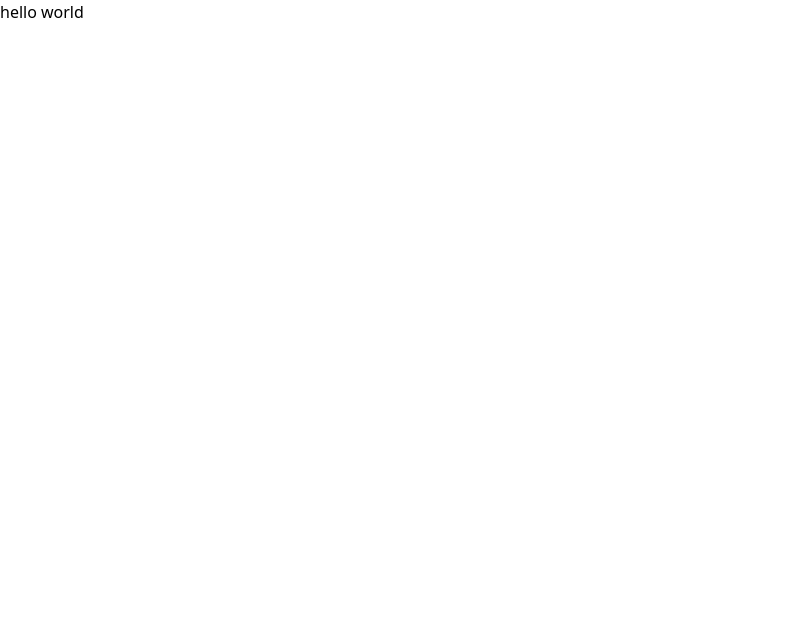
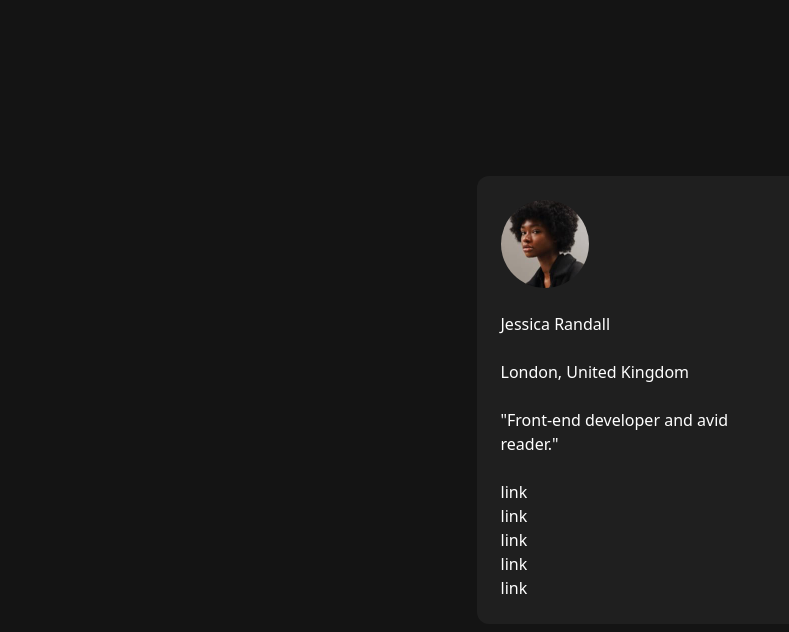
Before and after one commit to JasonY199/social-links-profile, a Next.js app: page / in a window 1280 px wide. Shown: the top 632 px of the page, without its empty margins (0-789 px from the left). Built offline with nearby package versions, Linux system fonts and the light colour scheme.

Commit message:
add page content and rough structure

```diff
--- a/app/layout.tsx
+++ b/app/layout.tsx
@@ -20,7 +20,9 @@ export default function RootLayout({
 }>) {
   return (
     <html lang="en">
-      <body className={`${inter.variable} antialiased`}>{children}</body>
+      <body className={`${inter.variable} antialiased bg-grey-900`}>
+        {children}
+      </body>
     </html>
   );
 }
--- a/app/page.tsx
+++ b/app/page.tsx
@@ -1,5 +1,27 @@
 import Image from "next/image";
 
 export default function Home() {
-  return <h1>hello world</h1>;
+  return (
+    <main className="flex items-center justify-center min-h-screen p-6">
+      <article className="flex flex-col gap-6 rounded-xl bg-grey-800 p-6 text-brand-white max-w-[327px]">
+        <Image
+          src="/avatar-jessica.jpeg"
+          alt="Jessica Randall"
+          width={88}
+          height={88}
+          className="rounded-full height-[88px] w-[88px]"
+        />
+        <h1>Jessica Randall</h1>
+        <p>London, United Kingdom</p>
+        <p>"Front-end developer and avid reader."</p>
+        <ul aria-label="Social Media links">
+          <li>link</li>
+          <li>link</li>
+          <li>link</li>
+          <li>link</li>
+          <li>link</li>
+        </ul>
+      </article>
+    </main>
+  );
 }
```
